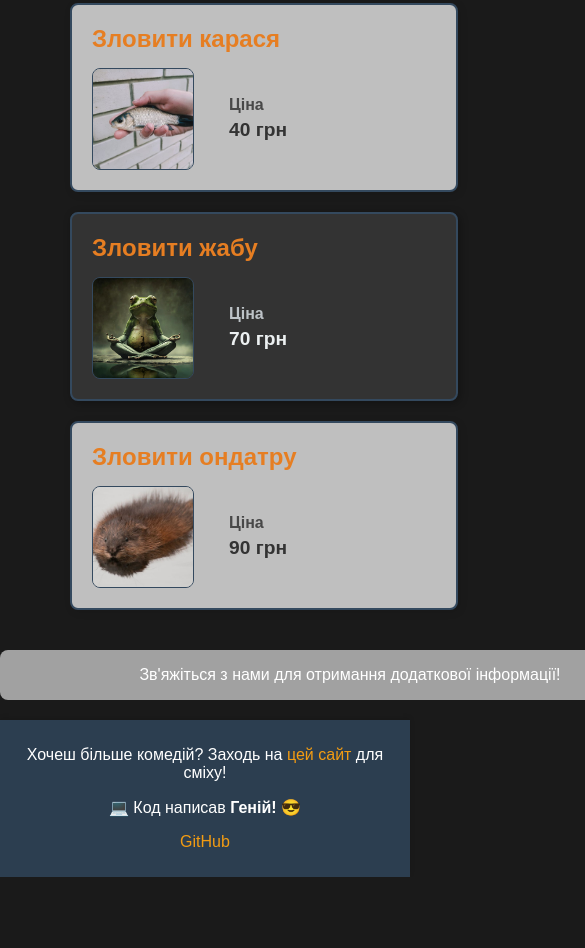
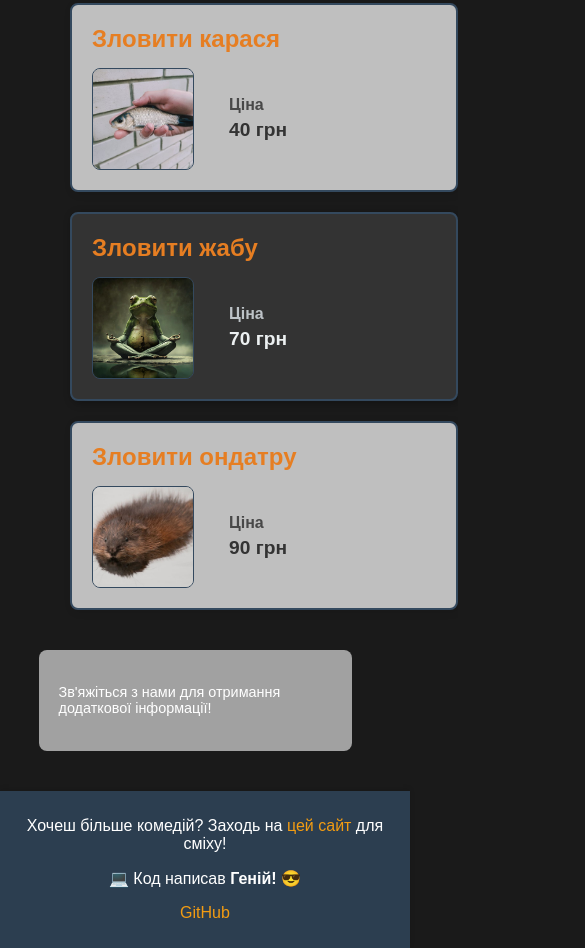
Before and after one commit to Romaha135/piratesOnHoliday, a plain HTML site: page services.html in a window 390 px wide. Shown: the part 883-1831 px from the top of the page, 585 px wide, since content can reach past the window. Before the commit the page ends 1760 px from the top, so only its background shows below. Drawn offline with Linux system fonts and the light colour scheme.

Commit message:
Improved contact as block

```diff
--- a/assets/serv.css
+++ b/assets/serv.css
@@ -126,7 +126,19 @@
     display: flex;
     justify-content: center;
     width: 700px;
-    margin: 20px auto;
+    margin: 20px auto 40px auto; /* Centering the container */
     background-color: #a1a1a1;
     border-radius: 8px;
 }
+
+@media (max-width: 768px) {
+  .contact-us-container {
+    width: 70%; /* Adjust width for smaller screens */
+    height: auto; /* Allow height to adjust based on content */
+    padding: 20px; /* Adjust padding for smaller screens */
+  }
+
+  .contact-us-text {
+    font-size: 0.9rem; /* Adjust font size for smaller screens */
+  }
+}
--- a/services.html
+++ b/services.html
@@ -107,7 +107,7 @@
         </div>
       </div>
       <span class="contact-us-container">
-        <p class="contact-us">
+        <p class="contact-us-text">
           Зв'яжіться з нами для отримання додаткової інформації!
         </p>
       </span>
```
